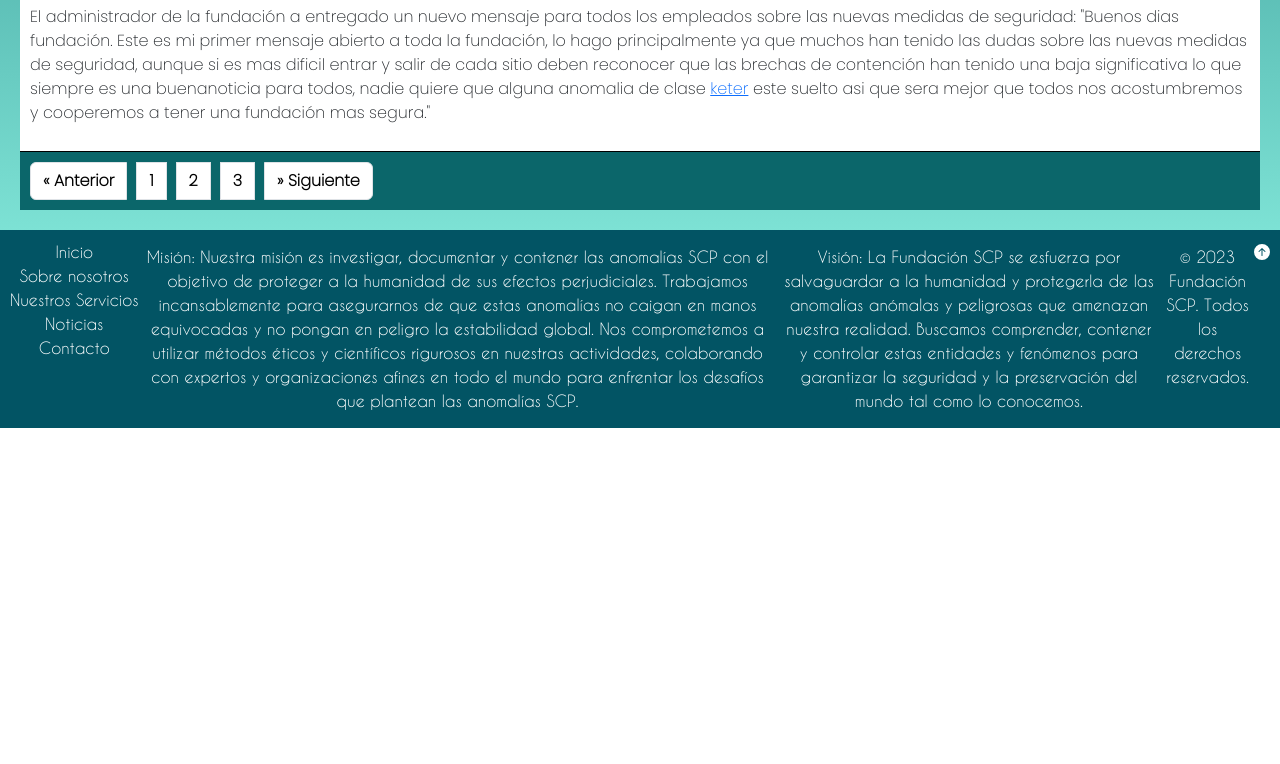
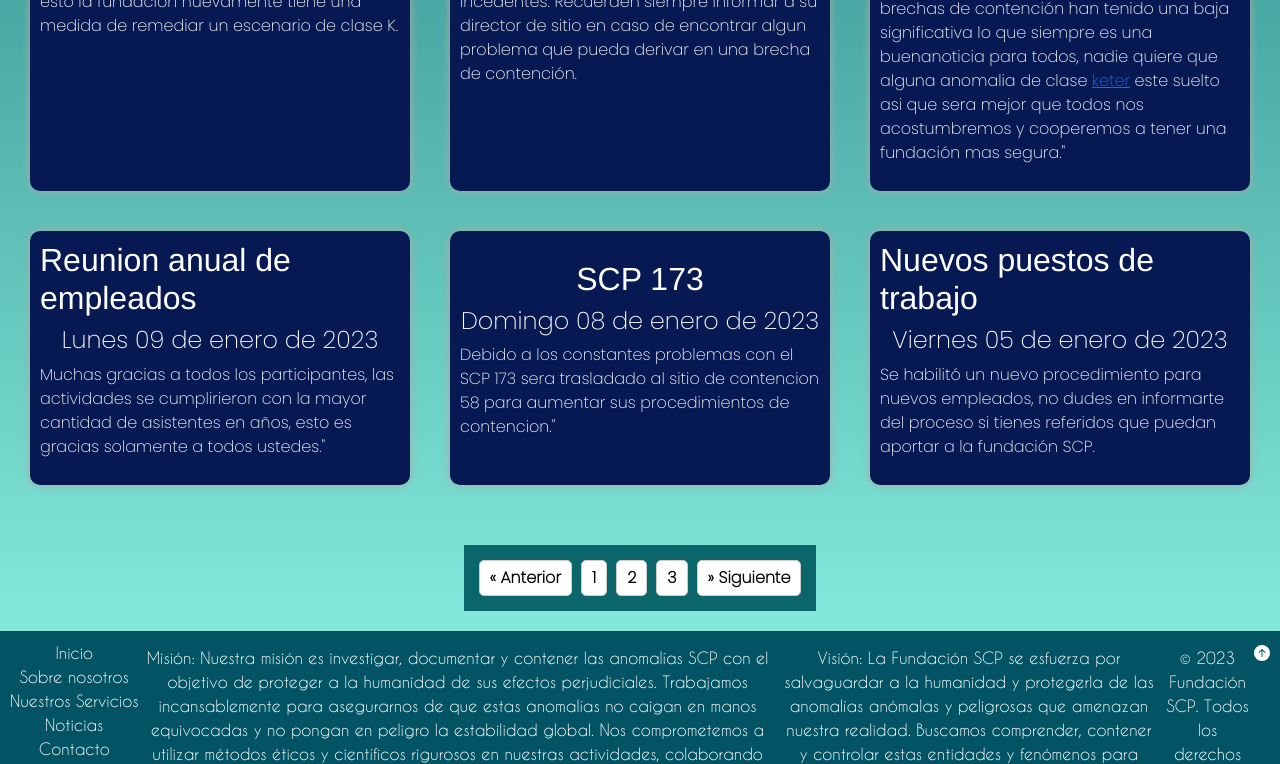
Before and after one commit to Gamerzon94/TerceraEntregaAdrianGomez, a plain HTML site: page pages/Noticias.html in a window 1280 px wide. Shown: the part 633-1397 px from the top of the page. Before the commit the page ends 1061 px from the top, so only its background shows below. Drawn offline with nearby package versions, Linux system fonts and the light colour scheme.

Commit message:
Se actualiza pagina de noticia

```diff
--- a/pages/Noticias.html
+++ b/pages/Noticias.html
@@ -46,8 +46,9 @@
 
         <!--Contenido-->
 
-        <section id="contenidoNoticias">
+        <section class="contenidoNoticias">
             <!-- Noticias listadas-->
+            <div class="contenedorNoticias">
                 <div class="noticia">
                     <h2>SCP 2000 De vuelta en linea</h2>
                     <h4>Lunes 5 de junio de 2023</h4>
@@ -66,6 +67,24 @@
                     <p>El administrador de la fundación a entregado un nuevo mensaje para todos los empleados sobre las nuevas medidas de seguridad: "Buenos dias fundación. Este es mi primer mensaje abierto a toda la fundación, lo hago principalmente ya que muchos han tenido las dudas sobre las nuevas medidas de seguridad, aunque si es mas dificil entrar y salir de cada sitio deben reconocer que las brechas de contención han tenido una baja significativa lo que siempre es una buenanoticia para todos, nadie quiere que alguna anomalia de clase <a href="http://scp-es.com/object-classes" target="_blank">keter</a> este suelto asi que sera mejor que todos nos acostumbremos y cooperemos a tener una fundación mas segura."</p>
                 </div>
 
+                <div class="noticia">
+                    <h2>Reunion anual de empleados</h2>
+                    <h4>Lunes 09 de enero de 2023</h4>
+                    <p>Muchas gracias a todos los participantes, las actividades se cumplirieron con la mayor cantidad de asistentes en años, esto es gracias solamente a todos ustedes."</p>
+                </div>
+
+                <div class="noticia">
+                    <h2>SCP 173</h2>
+                    <h4>Domingo 08 de enero de 2023</h4>
+                    <p>Debido a los constantes problemas con el SCP 173 sera trasladado al sitio de contencion 58 para aumentar sus procedimientos de contencion."</p>
+                </div>
+
+                <div class="noticia">
+                    <h2>Nuevos puestos de trabajo</h2>
+                    <h4>Viernes 05 de enero de 2023</h4>
+                    <p>Se habilitó un nuevo procedimiento para nuevos empleados, no dudes en informarte del proceso si tienes referidos que puedan aportar a la fundación SCP.</p>
+                </div>
+            </div>
             <!-- paginador de las noticias -->
             <div id="paginasNoticias">
                 <nav aria-label="Page navigation example">
--- a/scss/estilos.scss
+++ b/scss/estilos.scss
@@ -25,12 +25,7 @@
 
   @media  (max-width: 700px){
     /* HEADER */
-    header {
-      background-color: map-get($coloresPrincipales, primero);
-      padding: 10px;
-      display: grid;
-      justify-content: space-between;
-    }
+
 
     /* BODY */
 
--- a/scss/layout/_header.scss
+++ b/scss/layout/_header.scss
@@ -23,3 +23,12 @@
   .redes-sociales a{
     margin-right: 10px;
   }
+
+  @media  (max-width: 700px){
+    header {
+      background-color: map-get($coloresPrincipales, primero);
+      padding: 10px;
+      display: grid;
+      justify-content: space-between;
+    }
+  }
--- a/scss/views/_noticias.scss
+++ b/scss/views/_noticias.scss
@@ -1,28 +1,86 @@
 /*Estilos de la pagina de noticia*/
-    .noticia {
-        border-bottom: 1px solid black;
-        padding: 10px;
-        background-color: white;
+
+    .contenidoNoticias{
         display: flex;
         flex-direction: column;
+        justify-content: center;
+        .contenedorNoticias{
+            width: 100%;
+            display: grid;
+            padding: 50px 0;
+            grid-template-columns: repeat(3,1fr);
+            grid-gap: 20px;
+            .noticia {
+                border-radius: 10px;
+                box-shadow: 0 0 10px rgb(170, 170, 170);
+                display: flex;
+                flex-direction: column;
+                align-items: center;
+                justify-content: center;
+                padding: 10px;
+                background-color: map-get($coloresPrincipales, primero);
+                flex-direction: column;
+                margin: 10px;
+                transition: transform 0.5s;
                 h2{
                     font-family: 'Franklin Gothic Medium';
+                    color:$colorTituloNoticia;
                 }
                 h4{
                     font-family: 'Poppins';
+                    color:$colorSubTituloNoticia;
                 }
                 p{
                     font-family: 'Poppins';
+                    color:$colorContenidoNoticia;
+                }&:hover{
+                    transform: scale(1.2);
+                    cursor: pointer;
+                }
+            }
+        }
+        #paginasNoticias{
+            display: grid;
+            justify-content: center;
+            font-family: 'Poppins';
+            ul.pagination{
+                display: flex;
+                list-style: none;
+                padding: 0;
+            }
+
+            li.page-item{
+                margin: 5px;
+            }
+            a.page-link{
+                color: black;
+                text-decoration: none;
+                padding: 5px 10px;
+                border: 1px solid #ccc;
+                border-radius: 5px;
+            }
         }
     }
 
-    #paginasNoticias{
-        font-family: 'Poppins';
-        a{
-            color: black;
+    @media screen and (max-width: 1200px) {
+        .contenidoNoticias{
+            .contenedorNoticias {
+                grid-template-columns: repeat(2, 1fr);
+            }
         }
     }
 
-    #paginasNoticias{
+    @media screen and (max-width: 768px) {
+        .contenidoNoticias{
+            .contenedorNoticias {
+                grid-template-columns: 1fr;
+            }
+            ul.pagination {
+                flex-direction: column;
+            }
+            li.page-item {
+                margin: 10px 0;
                 text-align: center;
             }
+        }
+    }
```
Also changed, not shown: css/estilos.css, 1 other file. Lines whose indentation alone changed are shown as unchanged.
